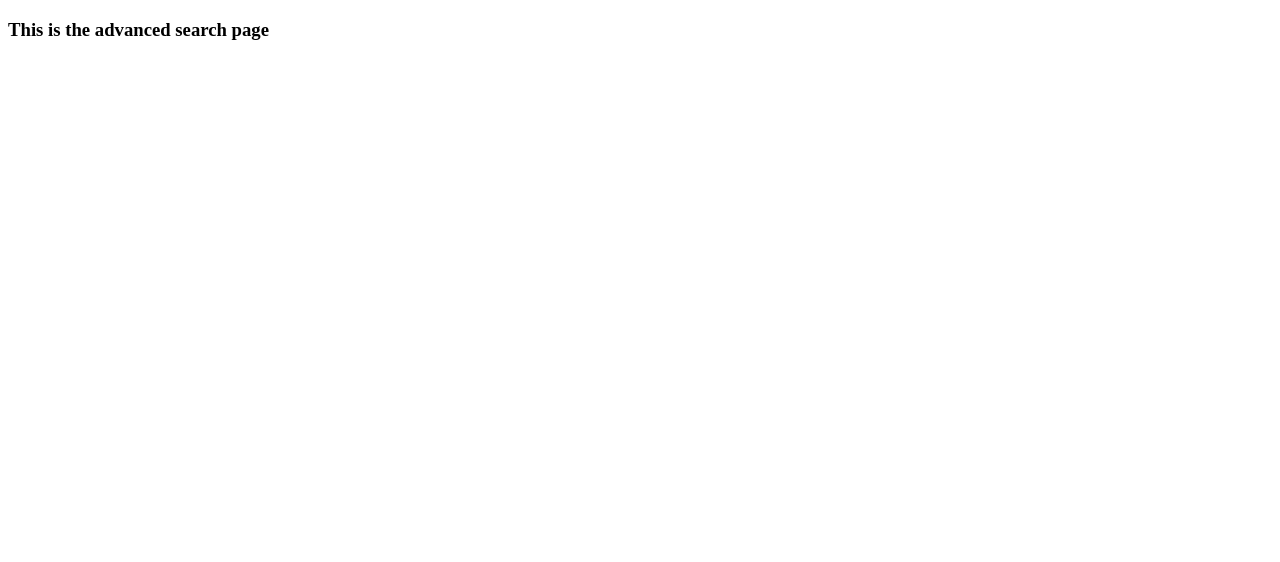
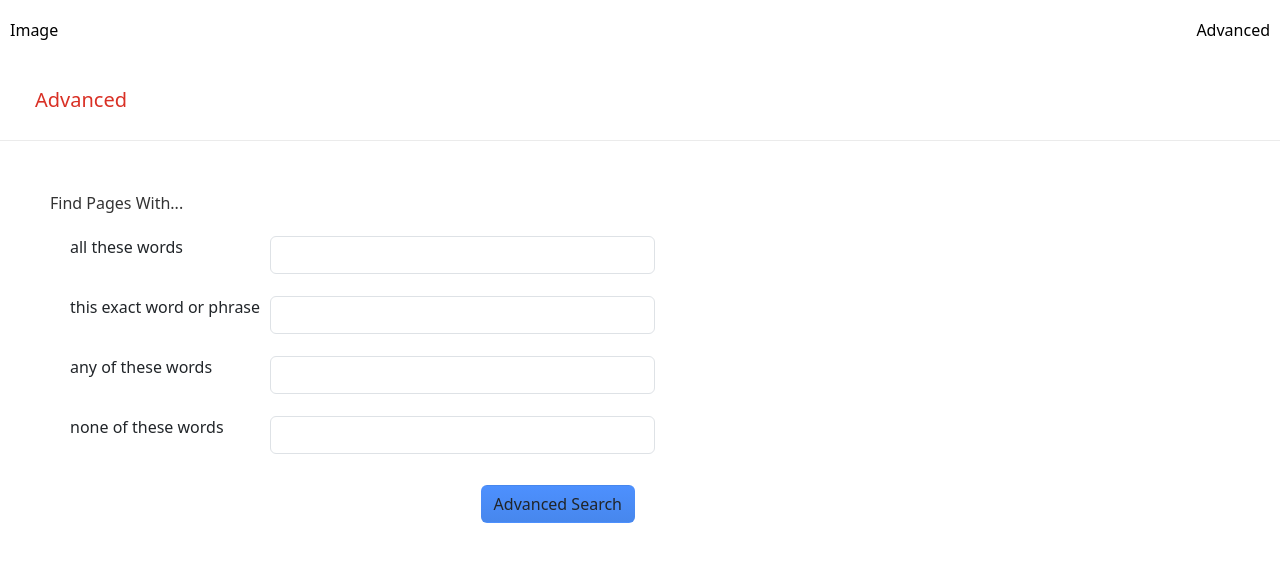
Before and after one commit to RoohitD/CS50W, a plain HTML site: page search/advance.html in a window 1280 px wide. Drawn offline with nearby package versions, Linux system fonts and the light colour scheme.

Commit message:
finished advanced search

```diff
--- a/search/advance.html
+++ b/search/advance.html
@@ -2,8 +2,59 @@
 <html lang="en">
     <head>
         <title>Advanced Search</title>
+        <link rel="stylesheet" href="styles.css">
+        <meta name="viewport" content="width=device-width, initial-scale=1">
+        <link href="https://cdn.jsdelivr.net/npm/bootstrap@5.3.2/dist/css/bootstrap.min.css" rel="stylesheet" integrity="sha384-T3c6CoIi6uLrA9TneNEoa7RxnatzjcDSCmG1MXxSR1GAsXEV/Dwwykc2MPK8M2HN" crossorigin="anonymous">
     </head>
     <body>
-        <h3>This is the advanced search page</h3>
+        <div>
+            <ul class="navbar">
+                <li class="navbar-item-google"><a href="image.html">Image</a></li>
+                <li class="navbar-item-google"><a href="advance.html">Advanced</a></li>
+            </ul>
+        </div>
+        <p class="h1-adv">Advanced</p>
+        <div class="divider"></div>
+        <div class="div-advanced">
+            <p class="pages-header">Find Pages With...</p>
+            <form action="https://google.com/search">
+                <div class="row-input">
+                    <div class="left">
+                        <p class="p-advanced">all these words</p>
+                    </div>
+                    <div class="right">
+                        <input type="text" name="as_q" class="form-input form-control">
+                    </div>
+                </div>
+                <div class="row-input">
+                    <div class="left">
+                        <p class="p-advanced">this exact word or phrase</p>
+                    </div>
+                    <div class="right">
+                        <input type="text" name="as_epq" class="form-input form-control">
+                    </div>
+                </div>
+                <div class="row-input">
+                    <div class="left">
+                        <p class="p-advanced">any of these words</p>
+                    </div>
+                    <div class="right">
+                        <input type="text" name="as_oq" class="form-input form-control">
+                    </div>
+                </div>
+                <div class="row-input">
+                    <div class="left">
+                        <p class="p-advanced">none of these words</p>
+                    </div>
+                    <div class="right">
+                        <input type="text" name="as_eq" class="form-input form-control">
+                    </div>
+                </div>
+                <div class="btn-div">
+                    <input type="submit" value="Advanced Search" class="btn submit-advanced">
+                </div>
+
+            </form>
+        </div>
     </body>
 </html>
--- a/search/styles.css
+++ b/search/styles.css
@@ -63,3 +63,61 @@ a:active {
     text-align: center;
     cursor: pointer;
 }
+
+.h1-adv {
+    color: #d93025;
+    font-size: 20px;
+    margin: 25px 35px;
+}
+
+.divider {
+    border-bottom: 1px solid #ebebeb;
+}
+
+.pages-header {
+    font: 16px;
+    color: #333333
+}
+
+.row-input {
+    display: flex;
+    flex-direction: row;
+    align-items: center;
+    margin: 20px;
+}
+
+.div-advanced {
+    margin: 50px;
+}
+
+.left {
+    width: 200px;
+}
+
+.right {
+    width: 385px;
+}
+
+.p-advanced {
+    font: 13px;
+    vertical-align: middle;
+}
+
+.submit-advanced {
+    box-shadow: none;
+    background-color: #4d90fe;
+    background-image: -webkit-linear-gradient(top,#4d90fe,#4787ed);
+    background-image: -moz-linear-gradient(top,#4d90fe,#4787ed);
+    background-image: -ms-linear-gradient(top,#4d90fe,#4787ed);
+    background-image: -o-linear-gradient(top,#4d90fe,#4787ed);
+    background-image: linear-gradient(top,#4d90fe,#4787ed);
+    border: 1px solid #3079ed;
+    color: #ffffff;
+}
+
+.btn-div {
+    display: flex;
+    justify-content: flex-end;
+    margin-top: 30px;
+    width: 585px;
+}
```
